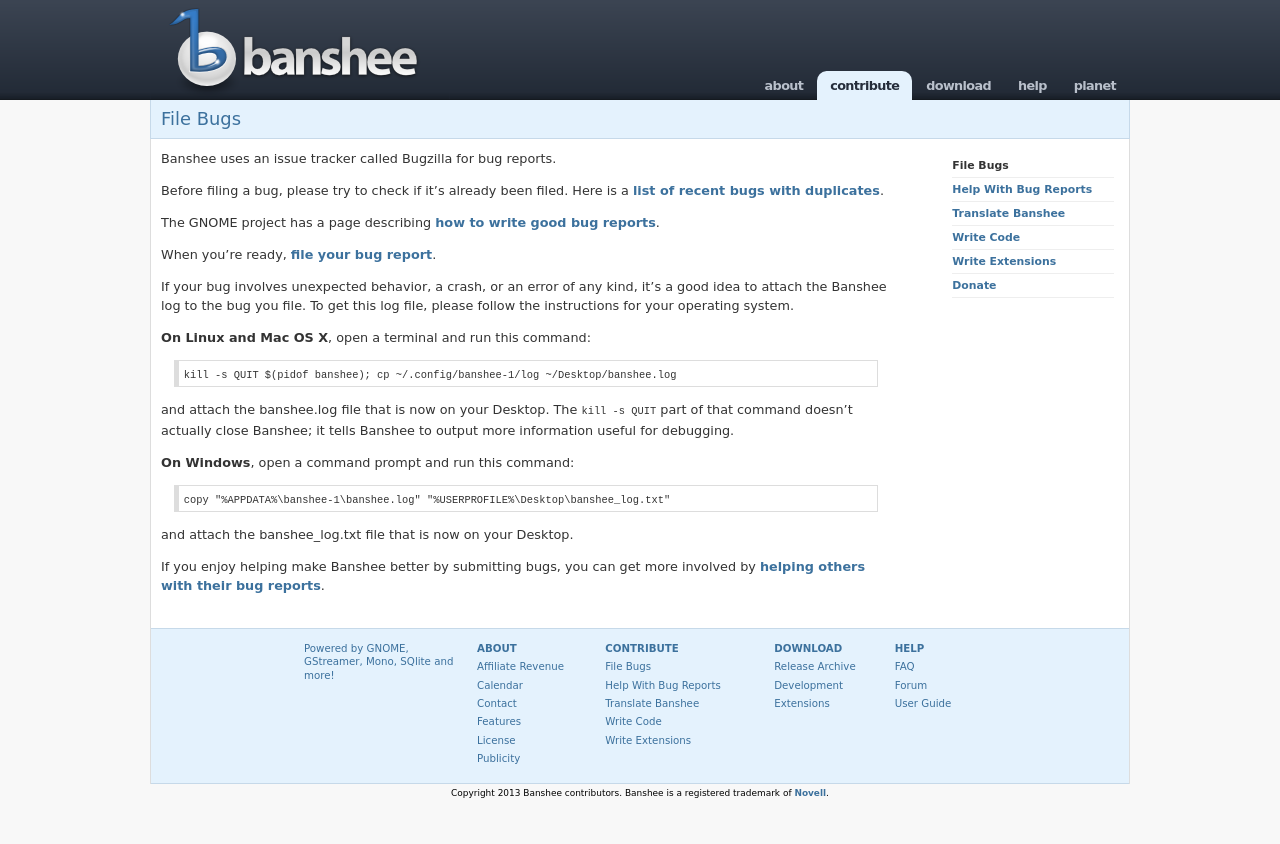
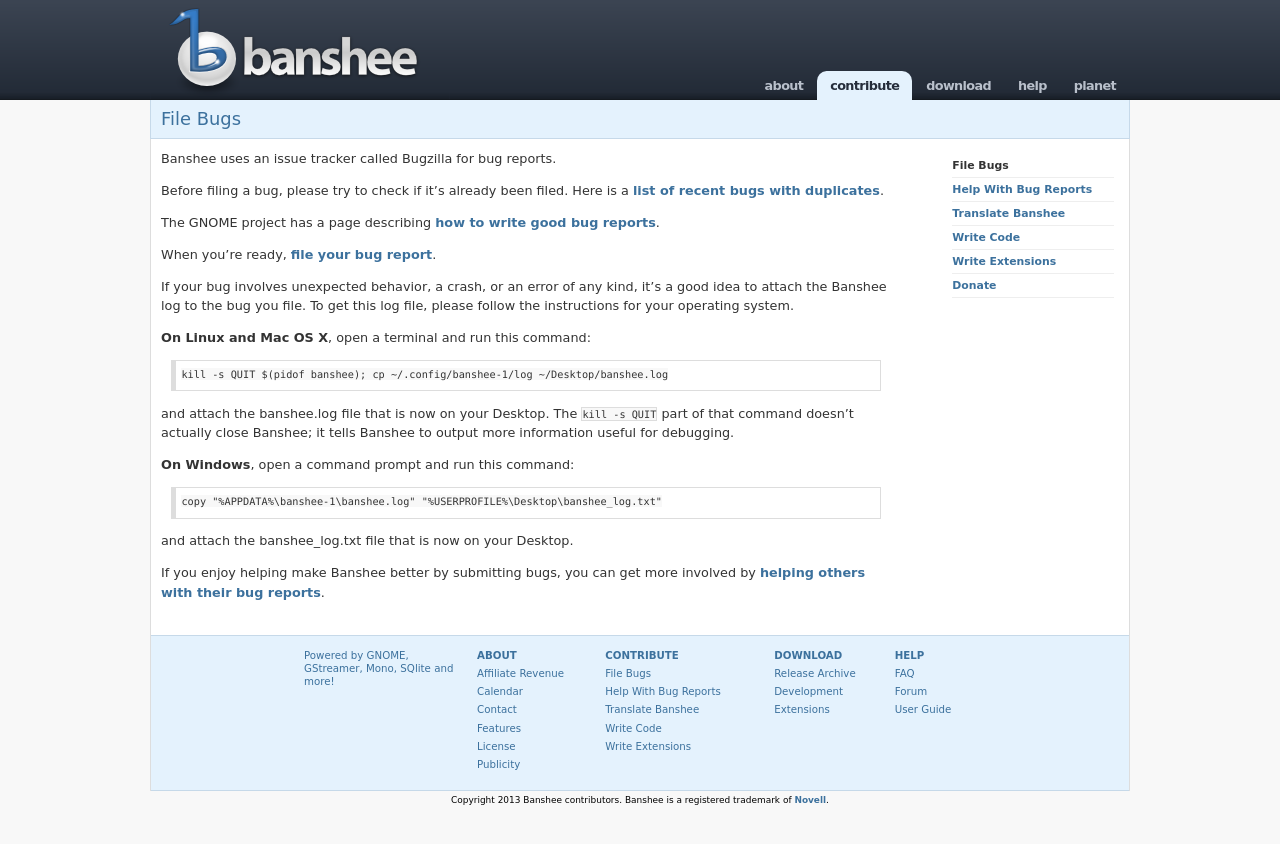
Before and after one commit to bl8/bl8.github.io, a Jekyll site: the page built from contribute/file-bugs/index.markdown, in a window 1280 px wide. Shown: the top 844 px of the page. Built offline with Jekyll 4.4.1, drawn with Linux system fonts in a browser that asks for light colours; some web fonts are replaced; Markdown is read by kramdown in place of the engine named in the settings; comment, search, counter and statistics services are not loaded.

Commit message:
Fix formatting of inline code fragments

```diff
--- a/css/text.css
+++ b/css/text.css
@@ -27,13 +27,24 @@
     color: #ce7b00;
 }
 
+code {
+    font: 0.80em "Droid Sans Mono", "Consolas", "DejaVu Sans Mono", monospace;
+    background: #f8f8f8;
+    border: solid #ddd;
+    border-width: 1px;
+}
+
 pre {
-    font: 1em "Droid Sans Mono", "Consolas", "DejaVu Sans Mono", monospace;
+    font: "Droid Sans Mono", "Consolas", "DejaVu Sans Mono", monospace;
     background: #f8f8f8;
     padding: 5px;
     margin: 1em;
     border: solid #ddd;
     border-width: 1px 1px 1px 5px;
+}
+
+pre code {
+    border: none;
 }
 
 #footer {
```
